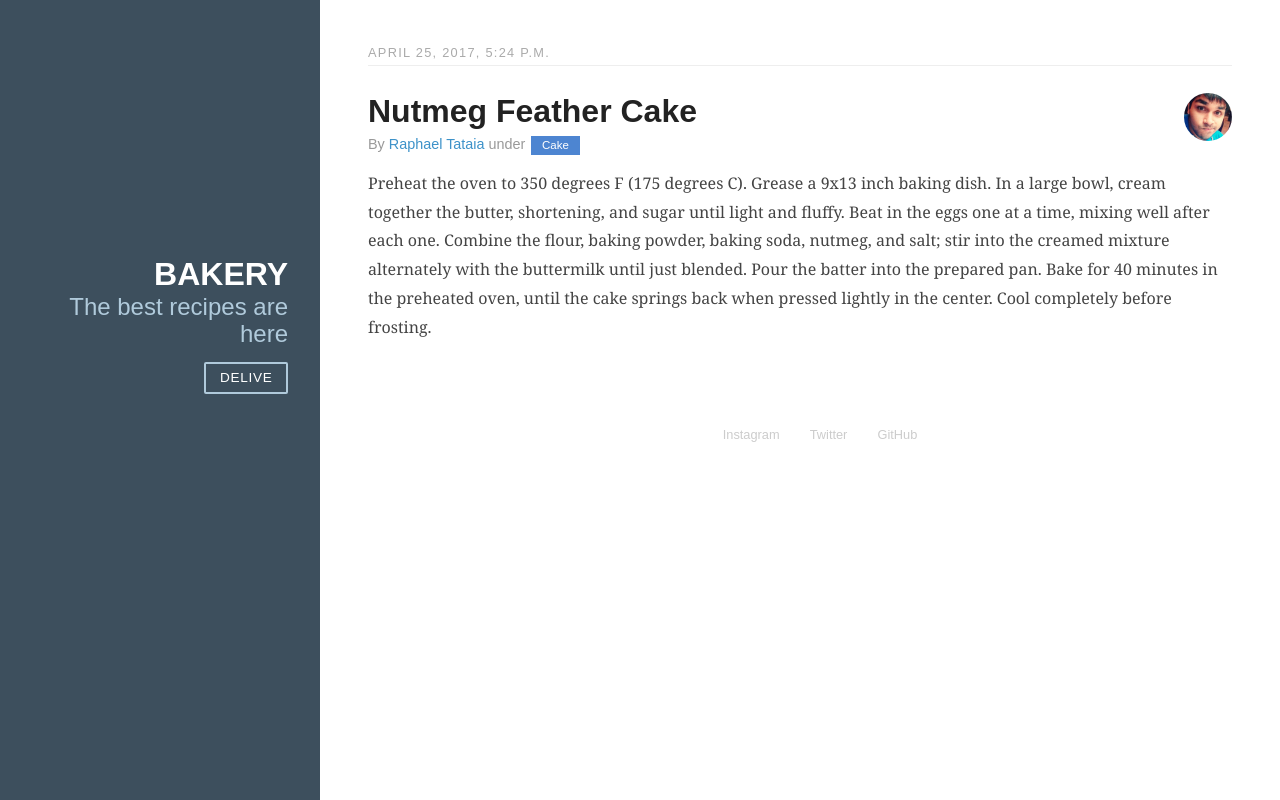
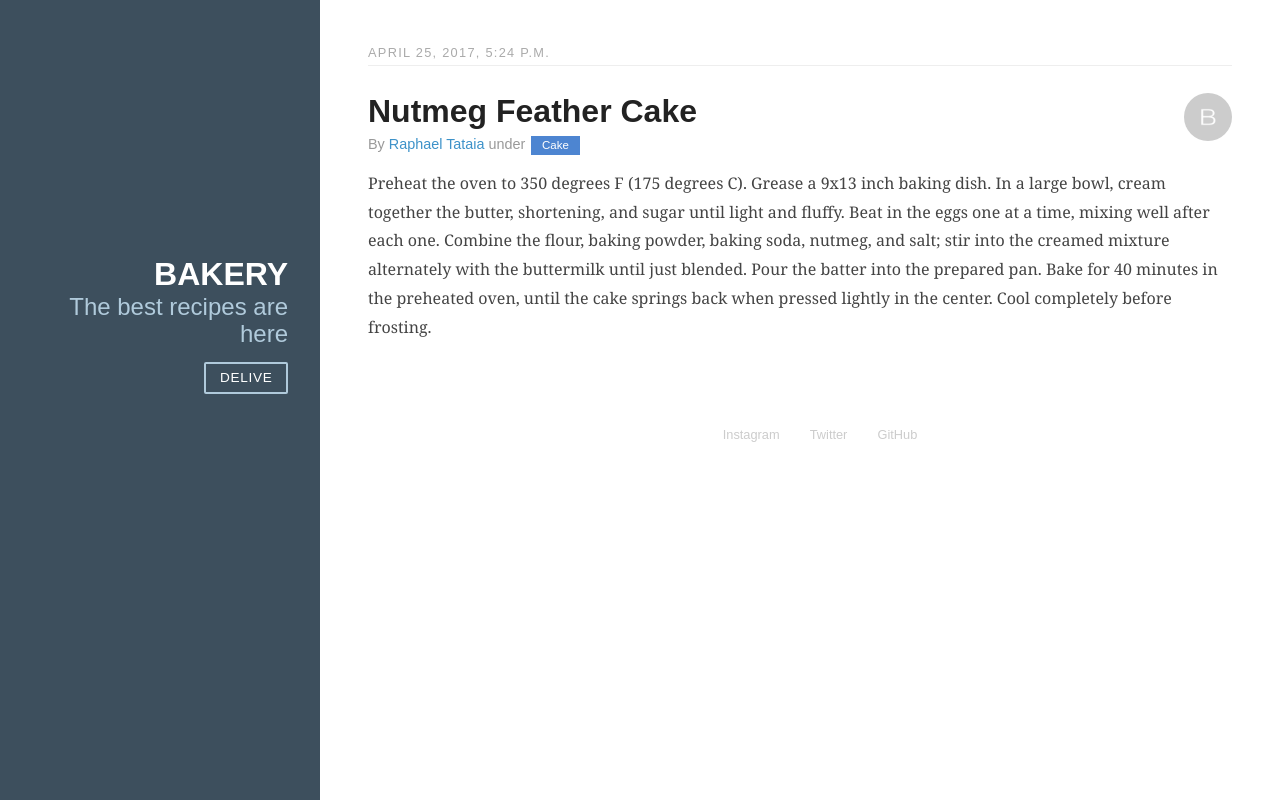
Before and after one commit to raphaeltataia/bakery, a Django app: page / in a window 1280 px wide. Run offline with Django 3.2, Linux system fonts and the light colour scheme; data comes from the database, SQL or seed files in the repository; some libraries are stand-ins or nearby versions.

Commit message:
user img

```diff
--- a/bakery/templates/bakery/post_list.html
+++ b/bakery/templates/bakery/post_list.html
@@ -54,7 +54,7 @@
                 <!-- A single blog post -->
                 <section class="post">
                     <header class="post-header">
-                        <img width="48" height="48" alt="Tilo Mitra&#x27;s avatar" class="post-avatar" src="../../static/img/common/tilo-avatar.png">
+                        <img width="48" height="48" alt="Tilo Mitra&#x27;s avatar" class="post-avatar" src="../../static/img/common/user.png">
 
                         <h2 class="post-title">{{ recipe.title }}</h2>
 
```
Also changed, not shown: bakery/static/img/common/user.png (added).
